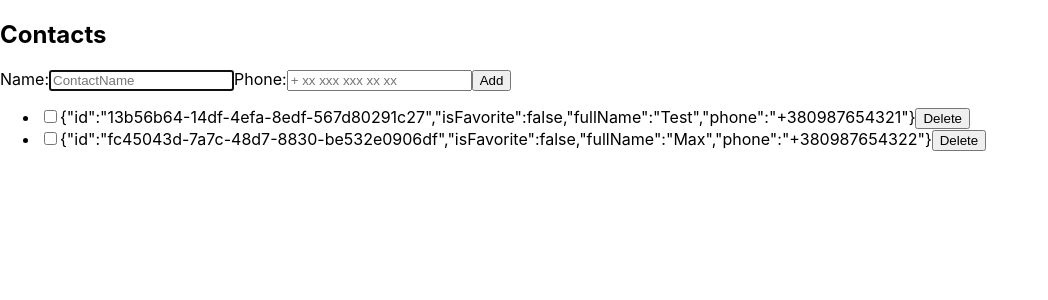
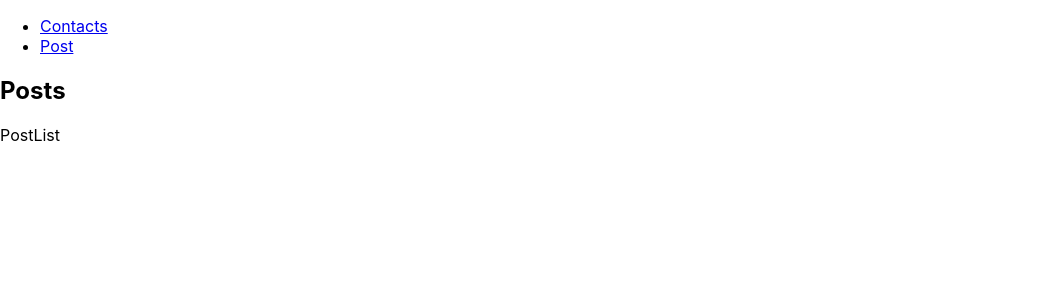
Before and after one commit to Luda-Modna/contactFormRedux, a React (Create React App) app: page /post in a window 1280 px wide. Shown: the top 300 px of the page, without its empty margins (0-1048 px from the left). Built offline with nearby package versions, Linux system fonts and the light colour scheme; no server answers.

Commit message:
Add posts base

```diff
--- a/package.json
+++ b/package.json
@@ -13,6 +13,7 @@
     "react": "^19.1.0",
     "react-dom": "^19.1.0",
     "react-redux": "^9.2.0",
+    "react-router-dom": "^7.7.0",
     "react-scripts": "5.0.1",
     "uuid": "^11.1.0",
     "web-vitals": "^2.1.4",
--- a/src/App.js
+++ b/src/App.js
@@ -1,7 +1,19 @@
+import { Link, Route, BrowserRouter as Router, Routes } from 'react-router-dom';
 import ContactsPage from './pages/ContactsPage';
+import Header from './components/Header';
+import PostPage from './pages/PostPage';
 
 function App () {
-  return <ContactsPage />;
+  return (
+    <Router>
+      <Routes>
+        <Route path='/' element={<Header />}>
+          <Route path='/contacts' element={<ContactsPage />} />
+          <Route path='/post' element={<PostPage />} />
+        </Route>
+      </Routes>
+    </Router>
+  );
 }
 
 export default App;
--- /dev/null
+++ b/src/components/Header/index.jsx
@@ -0,0 +1,22 @@
+import React from 'react';
+import { NavLink, Outlet } from 'react-router';
+
+function Header () {
+  return (
+    <div>
+      <nav>
+        <ul>
+          <li>
+            <NavLink to='/contacts'>Contacts</NavLink>
+          </li>
+          <li>
+            <NavLink to='/post'>Post</NavLink>
+          </li>
+        </ul>
+      </nav>
+      <Outlet />
+    </div>
+  );
+}
+
+export default Header;
--- /dev/null
+++ b/src/components/PostList/index.jsx
@@ -0,0 +1,7 @@
+import React from 'react';
+
+function PostList () {
+  return <div>PostList</div>;
+}
+
+export default PostList;
--- a/src/index.js
+++ b/src/index.js
@@ -5,8 +5,6 @@ import App from './App';
 import reportWebVitals from './reportWebVitals';
 import { Provider } from 'react-redux';
 import store from './store';
-
-import './api';
 
 const root = ReactDOM.createRoot(document.getElementById('root'));
 root.render(
--- /dev/null
+++ b/src/pages/PostPage/index.jsx
@@ -0,0 +1,13 @@
+import React from 'react';
+import PostList from '../../components/PostList';
+
+function PostPage () {
+  return (
+    <main>
+        <h2>Posts</h2>
+      <PostList />
+    </main>
+  );
+}
+
+export default PostPage;
```
Also changed, not shown: 1 other file (tests, documents, lock files or other folders).
